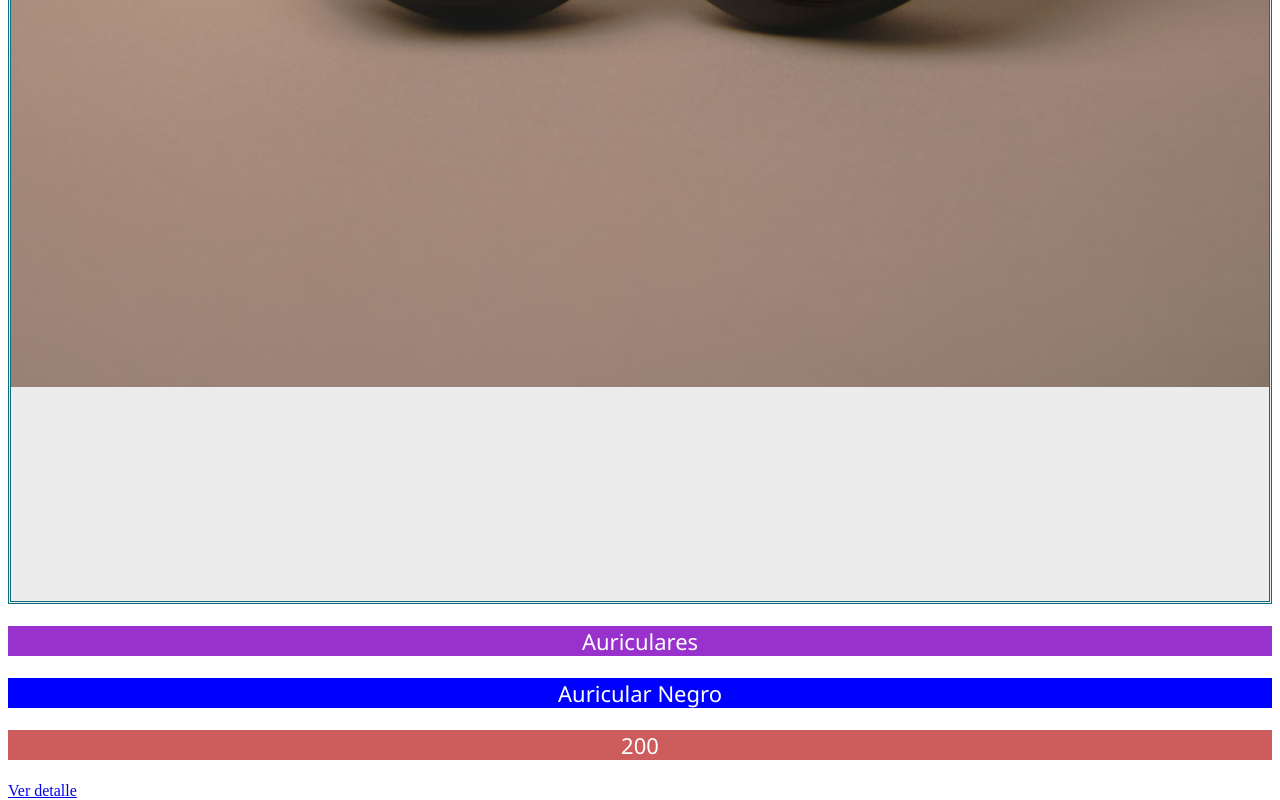
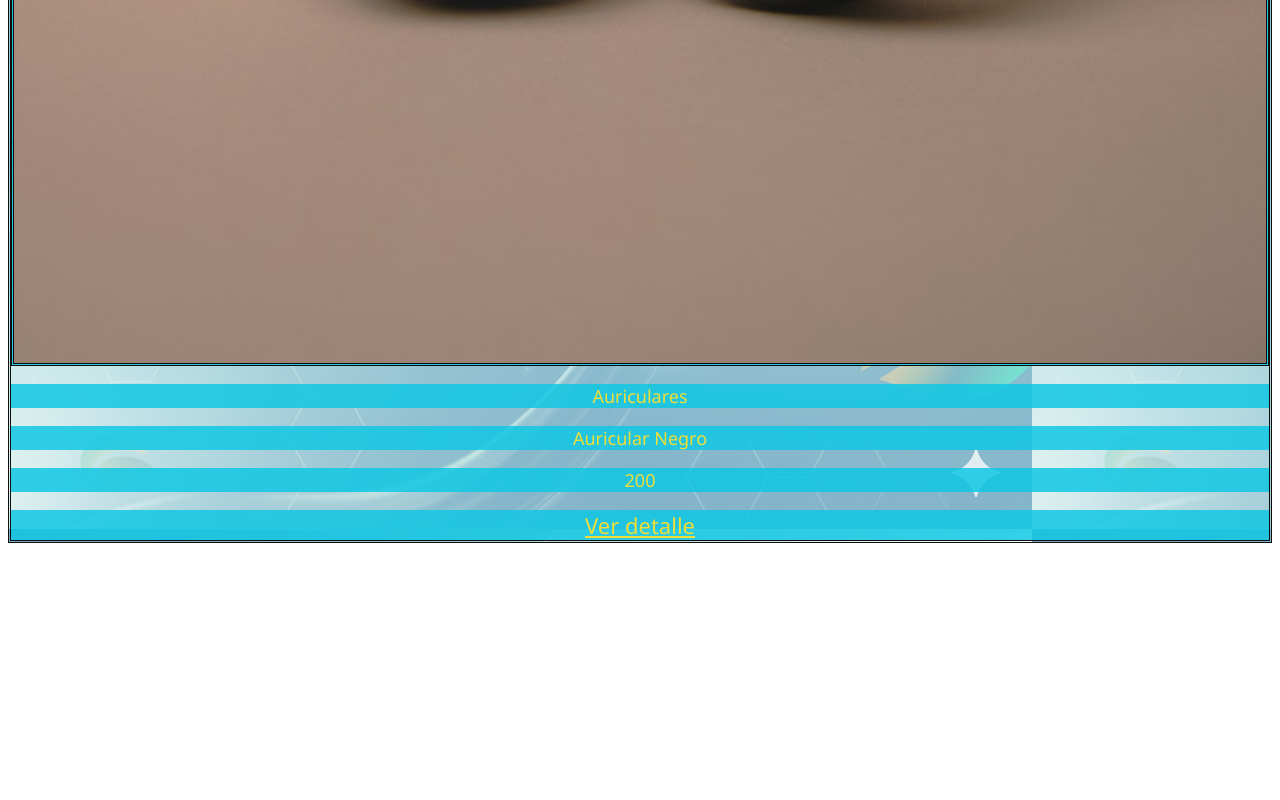
Before and after one commit to JuanManuelGasinghini/proyecto-1-clase, a React (Vite) app: page /category/auriculares in a window 1280 px wide. Shown: the part 1789-2589 px from the top of the page. After the commit the page ends 2340 px from the top, so only its background shows below. Built offline with nearby package versions, Linux system fonts and the light colour scheme.

Commit message:
stylado y agregado de imagenes

```diff
--- a/src/Data/products.js
+++ b/src/Data/products.js
@@ -31,7 +31,7 @@ const products = [
         name: "Monitor",
         description: "Monitor Led",
         stock: 16,
-        image: "",
+        image: "/image/monoComando.jpg",
         price: 2000,
         category: "monitores"
     }
--- a/src/components/Item/Item.css
+++ b/src/components/Item/Item.css
@@ -1,8 +1,17 @@
+.item{
+    display: flex;
+    flex-direction: column;
+justify-content: center;
+    width: 100%;
+    height: 100%;
+        box-sizing: border-box;
+    border-style: double;
+}
 .ItemGeneral {
     display: flex;
     flex-direction: column;
     align-items: center;
-    background-color: rgb(237, 236, 237);
+    background-color: rgba(15, 200, 228, 0.84);
     width: 100%;
     height: 100%;
     box-sizing: border-box;
@@ -14,33 +23,45 @@ p{
     align-items: center;
     justify-content: center;
     font-family: 'Segoe UI', Tahoma, Geneva, Verdana, sans-serif;
-    font-size: 22px;
+    font-size: 18px;
 
 }
 
 .ItemProductIMG{
     display:flex;
      width: 100%;
+     height: 100%;
 }
 
 .ItemProductName{ display: flex;
-    background-color: darkorchid;
-    color: white;
+ background-color: rgba(15, 200, 228, 0.84);
+  color: rgb(240, 222, 55);
      width: 100%;
 
 
 }
 .ItemProductDescrip{
     display: flex;
-    background-color: blue;
-    color: white;
+ background-color: rgba(15, 200, 228, 0.84);
+  color: rgb(240, 222, 55);
      width: 100%;
 
 }
 
 .ItemProductPrecio{
 display: flex;
-background-color: indianred;
-color: white;
+ background-color: rgba(15, 200, 228, 0.84);
+  color: rgb(240, 222, 55);
  width: 100%;
 }
+
+.ItemProductLink{
+    display: flex;
+    flex-direction: column;
+    align-items: center;
+     background-color: rgba(15, 200, 228, 0.84);
+    color: rgb(240, 222, 55);
+    font-size: large;
+    font-family: 'Segoe UI', Tahoma, Geneva, Verdana, sans-serif;
+    font-size: 22px;
+}
--- a/src/components/ItemDetail/ItemDetail.jsx
+++ b/src/components/ItemDetail/ItemDetail.jsx
@@ -1,7 +1,9 @@
 const ItemDetail = ( {product}) => {
     return (
         <div className="item-detail">
-            <img src={product.image} alt="" />
+            <div className="item-detail-image-content">
+            <img src={product.image} className="item-detail-image" alt="" />
+            </div>
             <h2>{product.name}</h2>
             <h2>{product.description}</h2>
             <p>Precio {product.price}</p>
--- a/src/components/ItemListContainer/ItemListContainer.css
+++ b/src/components/ItemListContainer/ItemListContainer.css
@@ -17,6 +17,14 @@ background-color: transparent;
 color: rgb(28, 28, 27);
 }
 
+.itemlistcontainer{
+    display: flex;
+    flex-direction: column;
+    color: rgb(188, 205, 155);
+    background-color: darkorange;
+    align-items: center;
+}
+
 .product {
     color: black;
 }
--- a/src/components/ItemListContainer/ItemListContainer.jsx
+++ b/src/components/ItemListContainer/ItemListContainer.jsx
@@ -1,5 +1,5 @@
 import { useState, useEffect } from 'react';
-import ItemList from '../ItemList/ItemList.jsx';
+import ItemList from '../Itemlist/Itemlist.jsx';
 import './itemListContainer.css'
 import getProducts from '../../Data/products.js';
 import { useParams } from 'react-router-dom';
--- a/src/components/Itemlist/Itemlist.css
+++ b/src/components/Itemlist/Itemlist.css
@@ -4,7 +4,7 @@
   width: 100%;
   height: 100%;
   gap: 16px;
-  background-color: rgb(233, 229, 230);
-  color: rgb(14, 108, 126);
-background-image: url(../../assets/img/Fondo.png);
+  background-color: rgb(230, 126, 152);
+  color: rgb(14, 14, 14);
+ background-image: url(../../assets/img/Fondo.png);
 }
```
Also changed, not shown: public/image/monoComando.jpg (added), src/index.css (deleted).
